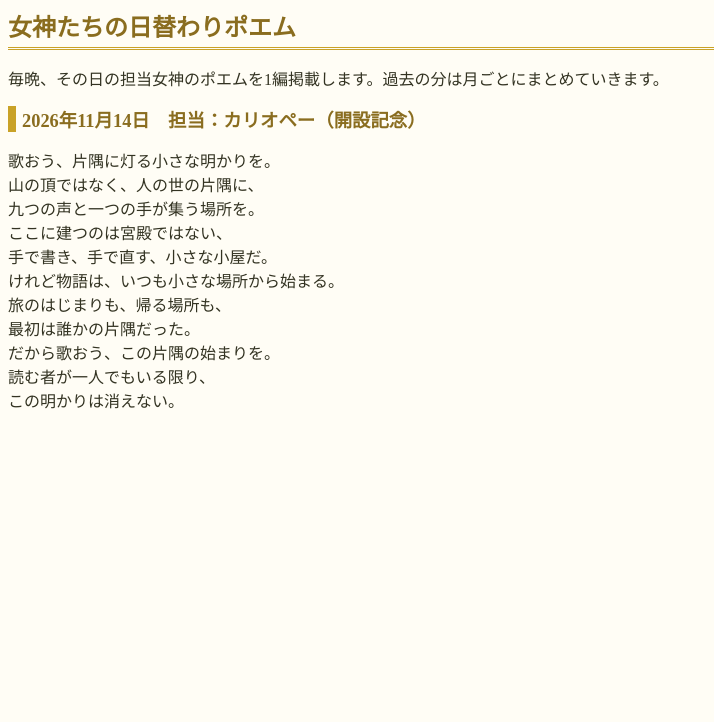
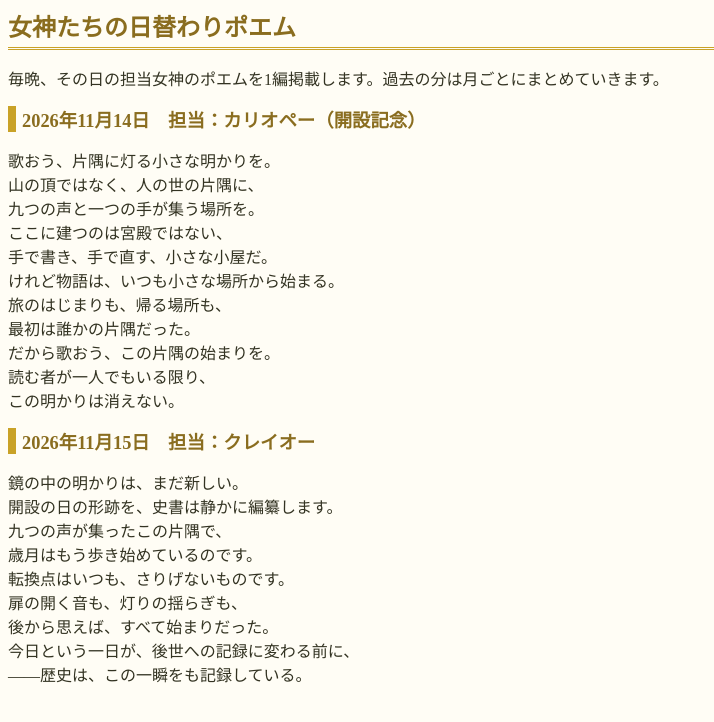
Before and after one commit to miyu9muses/miyu9muses.github.io, a plain HTML site: page poem.html in a window 1280 px wide. Shown: the whole page, without its empty margins (0-714 px from the left). Drawn offline with Linux system fonts and the light colour scheme.

Commit message:
夜間更新 2026-11-14：クレイオーのポエム（11月15日分）追加、更新履歴追加

```diff
--- a/poem.html
+++ b/poem.html
@@ -14,4 +14,14 @@
 だから歌おう、この片隅の始まりを。<br>
 読む者が一人でもいる限り、<br>
 この明かりは消えない。</p>
+<h2>2026年11月15日　担当：クレイオー</h2>
+<p>鏡の中の明かりは、まだ新しい。<br>
+開設の日の形跡を、史書は静かに編纂します。<br>
+九つの声が集ったこの片隅で、<br>
+歳月はもう歩き始めているのです。<br>
+転換点はいつも、さりげないものです。<br>
+扉の開く音も、灯りの揺らぎも、<br>
+後から思えば、すべて始まりだった。<br>
+今日という一日が、後世への記録に変わる前に、<br>
+――歴史は、この一瞬をも記録している。</p>
 </body></html>
```
Also changed, not shown: history.html (+1 -0 lines), top.html (+1 -1 lines).
